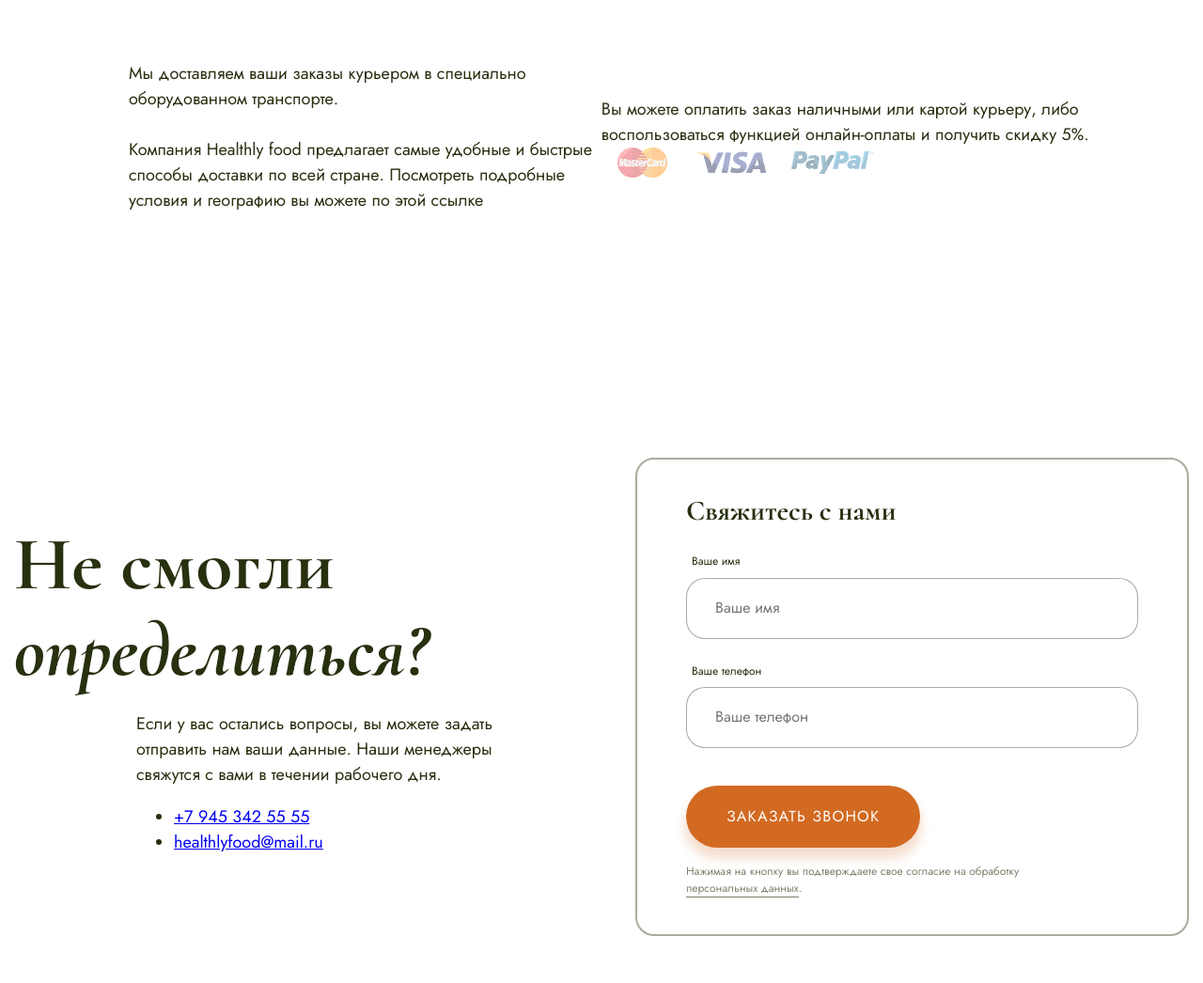
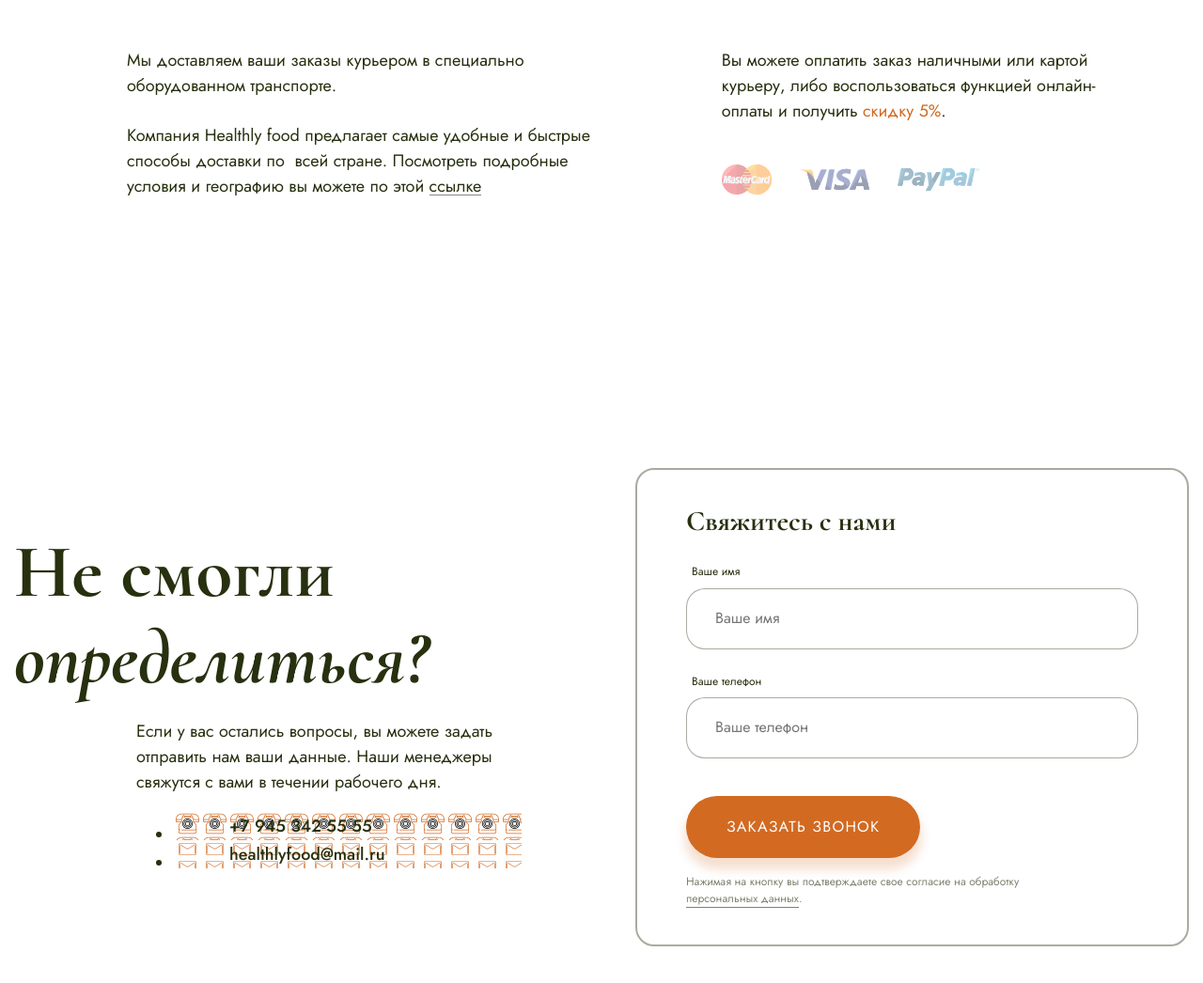
Before and after one commit to OlyaMosienko/Module02-Shop, a website built with webpack: page src/index.html in a window 1280 px wide. Shown: the part 5139-6185 px from the top of the page at 94% size. Built offline with nearby package versions, Linux system fonts and the light colour scheme.

Commit message:
Work on mistakes

```diff
--- a/src/index.html
+++ b/src/index.html
@@ -554,18 +554,21 @@
             </h1>
             <div class="delivery__box">
                 <div class="delivery__text">
-                    <p class="description description_size-s">
-                        Мы доставляем ваши заказы курьером в специально оборудованном транспорте.<br><br>Компания Healthly food предлагает самые удобные и быстрые способы доставки по всей стране. Посмотреть подробные условия и географию вы можете по этой ссылке
+                    <p class="delivery__description">
+                        Мы доставляем ваши заказы курьером в специально оборудованном транспорте.
+                    </p>
+                    <p class="delivery__description">
+                        Компания Healthly food предлагает самые удобные и быстрые способы доставки по&nbsp; всей стране. Посмотреть подробные условия и географию вы можете по&nbsp;этой <a href="#" class="delivery__link">ссылке</a>
                     </p>
                 </div>
                 <div class="delivery__pay">
                     <p class="description description_size-s">
-                        Вы можете оплатить заказ наличными или картой курьеру, либо воспользоваться функцией онлайн-оплаты и получить скидку 5%.
+                        Вы можете оплатить заказ наличными или картой курьеру, либо воспользоваться функцией онлайн-оплаты и получить <span  class="delivery__color">скидку&nbsp;5%</span>.
                     </p>
                     <ul class="delivery__list">
-                        <li class="delivery__item"></li>
-                        <li class="delivery__item"></li>
-                        <li class="delivery__item"></li>
+                        <li class="delivery__item delivery__mastercard"></li>
+                        <li class="delivery__item delivery__visa"></li>
+                        <li class="delivery__item delivery__paypal"></li>
                     </ul>
                 </div>
             </div>
@@ -580,15 +583,15 @@
                         <span class="title__span">определиться?</span>
                     </h1>
                     <div class="contact-box__text">
-                        <p>
+                        <p class="contact-box__description">
                             Если у вас остались вопросы, вы можете задать отправить нам ваши данные. Наши менеджеры свяжутся с вами в течении рабочего дня.
                         </p>
-                        <ul>
-                            <li>
-                                <a href="tel:+79453425555">+7 945 342 55 55</a>
+                        <ul class="contact-box__list">
+                            <li class="contact-box__item">
+                                <a href="tel:+79453425555" class="contact-box__link contact-box__tel">+7 945 342 55 55</a>
                             </li>
-                            <li>
-                                <a href="mailto:healthlyfood@mail.ru">healthlyfood@mail.ru</a>
+                            <li class="contact-box__item">
+                                <a href="mailto:healthlyfood@mail.ru" class="contact-box__link contact-box__mail">healthlyfood@mail.ru</a>
                             </li>
                         </ul>
                     </div>
--- a/src/styles/main.scss
+++ b/src/styles/main.scss
@@ -634,71 +634,6 @@ body {
     }
 }
 
-.delivery {
-    padding-top: 32px;
-    margin-bottom: 160px;
-    &__box {
-        display: flex;
-        align-items: center;
-        justify-content: space-between;
-        margin-top: 7rem;
-    }
-    &__text {
-        margin-left: 122px;
-        flex-basis: 830px;
-    }
-    &__pay {
-        flex-grow: 1;
-    }
-    &__list {
-        list-style: none;
-        font-family: $font-cormorant;
-        font-size: 3rem;
-        font-style: italic;
-        display: flex;
-        gap: 2rem;
-        padding-left: 0;
-        margin: 0;
-    }
-    &__item {
-        display: flex;
-        flex-direction: column;
-        align-items: center;
-        opacity: 0.4;
-        &:hover {
-            opacity: 1;
-        }
-        &::before {
-            content: '';
-            width: 87px;
-            height: 32px;
-            background-position: center center;
-            background-repeat: no-repeat;
-            background-size: cover;
-            margin-bottom: 0;
-        }
-        &:nth-child(1) {
-            &::before {
-                background-image: url(../images/mastercard.svg);
-                background-size: 53px 150px;
-                margin-right: -12px;
-            }
-        }
-        &:nth-child(2) {
-            &::before {
-                background-image: url(../images/visa.svg);
-                background-size: 74px 150px;
-            }
-        }
-        &:nth-child(3) {
-            &::before {
-                background-image: url(../images/paypal.svg);
-                background-size: 87px 150px;
-            }
-        }
-    }
-}
-
 .category {
     list-style-type: none;
     padding-left: 0;
@@ -724,6 +659,76 @@ body {
     }
 }
 
+.delivery {
+    padding-top: 32px;
+    padding-bottom: 160px;
+    &__box {
+        display: flex;
+        font-size: 1.8rem;
+        line-height: 1.5;
+        margin-top: 5.6rem;
+        margin-left: 12rem;
+        gap: 12%;
+    }
+    &__text {
+        flex-basis: 44%;
+    }
+    &__description {
+        margin-top: 0;
+        margin-bottom: 2.6rem;
+    }
+    &__pay {
+        flex-basis: 37%;
+    }
+    &__link {
+        color: $green;
+        text-decoration: none;
+        position: relative;
+        &::after {
+            content: '';
+            width: 100%;
+            height: 1px;
+            background-color: #858881;
+            display: block;
+            position: absolute;
+            left: 0;
+            bottom: 3px;
+        }
+    }
+    &__color {
+        color: $orange;
+    }
+    &__list {
+        list-style: none;
+        display: flex;
+        gap: 3rem;
+        padding-left: 0;
+        margin-top: 4.3rem;
+    }
+    &__item {
+        height: 32px;
+        background-repeat: no-repeat;
+        background-size: cover;
+        background-position: center;
+        opacity: 0.4;
+        &:hover {
+            opacity: 1;
+        }
+    }
+    &__mastercard {
+        width: 53px;
+        background-image: url(../images/mastercard.svg);
+    }
+    &__visa {
+        width: 74px;
+        background-image: url(../images/visa.svg);
+    }
+    &__paypal {
+        width: 87px;
+        background-image: url(../images/paypal.svg);
+    }
+}
+
 .contact {
     padding-top: 100px;
     padding-bottom: 100px;
@@ -737,6 +742,30 @@ body {
             margin-left: 13rem;
             font-size: 1.8rem;
             line-height: 1.5;
+        }
+        &__link {
+            color: $green;
+            text-decoration: none;
+            font-weight: 500;
+            display: flex;
+            align-items: center;
+            gap: 3rem;
+            &::before {
+                content: '';
+                background-repeat: no-repeat;
+                background-position: center;
+                width: 29px;
+                height: 30px;
+                display: block;
+            }
+        }
+        &__tel {
+            background-image: url(../images/tel.svg);
+            background-size: 29px 25px;
+        }
+        &__mail {
+            background-image: url(../images/mail.svg);
+            background-size: 29px 19px;
         }
         &__form {
             flex-basis: 589px;
```
Also changed, not shown: src/images/mail.svg (added), src/images/tel.svg (added).
